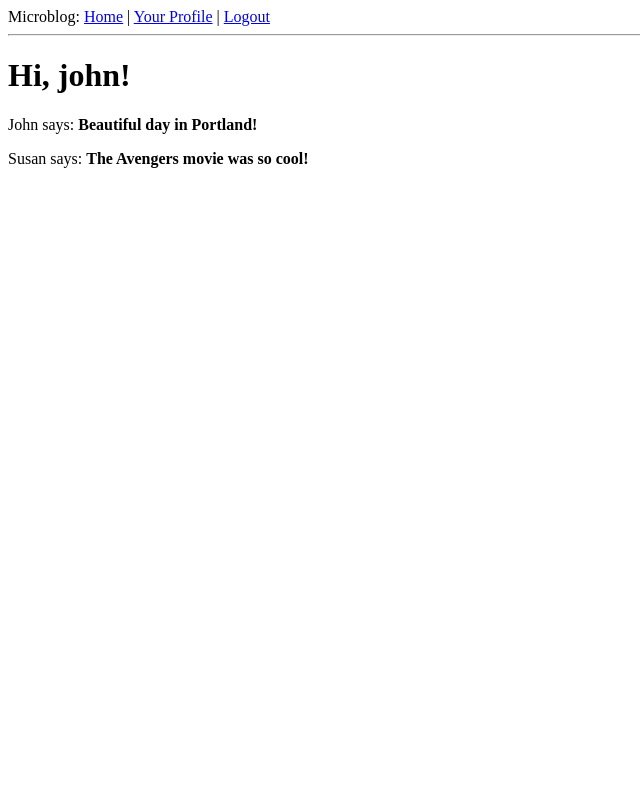
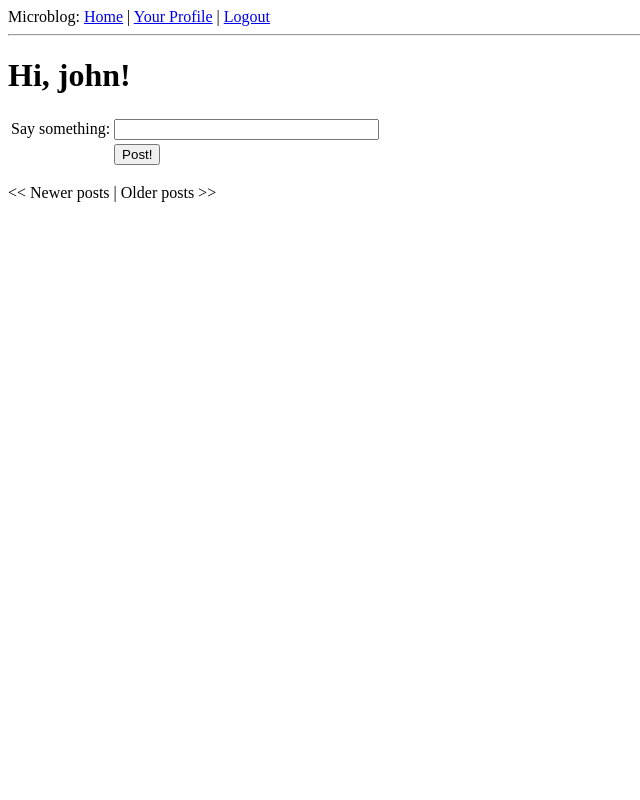
Before and after one commit to nankej/microblog_v2, a Flask app: page /index in a window 1280 px wide. Shown: the whole page, without its empty margins (0-640 px from the left). Run offline with Flask 2, Linux system fonts and the light colour scheme; a user stored in the database is signed in; data comes from the database, SQL or seed files in the repository; both versions use the stored data as it was after the commit; parts of the project's set-up code (start-up, migrations or seed data) failed here and were passed over; some libraries are stand-ins or nearby versions.

Commit message:
chapter9 progress

```diff
--- a/app/__init__.py
+++ b/app/__init__.py
@@ -4,6 +4,7 @@
 from flask import Flask
 from flask.ext.sqlalchemy import SQLAlchemy
 from config import basedir, ADMINS, MAIL_SERVER, MAIL_PORT, MAIL_USERNAME, MAIL_PASSWORD
+from flask.ext.bootstrap import Bootstrap
 
 
 app = Flask(__name__)
@@ -15,6 +16,8 @@
 login_manager.init_app(app)
 
 login_manager.login_view = 'login'
+
+bootstrap = Bootstrap(app)
 
 from app import views, models
 
--- a/app/forms.py
+++ b/app/forms.py
@@ -25,3 +25,6 @@
             self.username.errors.append('This username is already in use. Please choose another one.')
             return False
         return True
+
+class PostForm(Form):
+    post = StringField('post', validators=[DataRequired()])
--- a/app/templates/index.html
+++ b/app/templates/index.html
@@ -1,9 +1,30 @@
+<!-- extend base layout -->
 {% extends "base.html" %}
+
 {% block content %}
-    <h1>Hi, {{ user.username }}!</h1>
-    {% for post in posts %}
-    <p>
-      {{ post.author.username }} says: <b>{{ post.body }}</b>
-    </p>
-    {% endfor %}
+  <h1>Hi, {{ g.user.username }}!</h1>
+  <form action="" method="post" name="post">
+      {{ form.hidden_tag() }}
+      <table>
+          <tr>
+              <td>Say something:</td>
+              <td>{{ form.post(size=30, maxlength=140) }}</td>
+              <td>
+                    {% for error in form.post.errors %}
+                        <span style="color: red;">[{{ error }}]</span><br>
+                    {% endfor %}
+              </td>
+          </tr>
+          <tr>
+              <td></td>
+              <td><input type="submit" value="Post!"></td>
+              <td></td>
+          </tr>
+      </table>
+  </form>
+  {% for post in posts.items %}
+        {% include 'post.html' %}
+  {% endfor %}
+  {% if posts.has_prev %}<a href="{{ url_for('index', page=posts.prev_num) }}">&lt;&lt; Newer posts</a>{% else %}&lt;&lt; Newer posts{% endif %} |
+  {% if posts.has_next %}<a href="{{ url_for('index', page=posts.next_num) }}">Older posts &gt;&gt;</a>{% else %}Older posts &gt;&gt;{% endif %}
 {% endblock %}
--- a/app/views.py
+++ b/app/views.py
@@ -1,3 +1,4 @@
+from config import POSTS_PER_PAGE
 from flask import render_template, flash, redirect, session, url_for, request, g
 from flask.ext.login import login_user, logout_user, current_user, login_required
 from app import app, db, login_manager
@@ -5,25 +6,25 @@
 from datetime import datetime
 from .forms import LoginForm, EditForm
 
-# index view function suppressed for brevity
+from .forms import LoginForm, EditForm, PostForm
+from .models import User, Post
 
-@app.route('/index' , methods=['GET','POST'])
+@app.route('/', methods=['GET', 'POST'])
+@app.route('/index', methods=['GET', 'POST'])
+@app.route('/index/<int:page>', methods=['GET', 'POST'])
 @login_required
-def index():
-    user = g.user
-    posts = [
-        {
-            'author': {'username': 'John'},
-            'body': 'Beautiful day in Portland!'
-        },
-        {
-            'author': {'username': 'Susan'},
-            'body': 'The Avengers movie was so cool!'
-        }
-    ]
+def index(page=1):
+    form = PostForm()
+    if form.validate_on_submit():
+        post = Post(body=form.post.data, timestamp=datetime.utcnow(), author=g.user)
+        db.session.add(post)
+        db.session.commit()
+        flash('Your post is now live!')
+        return redirect(url_for('index'))
+    posts = g.user.followed_posts().paginate(page, POSTS_PER_PAGE, False)
     return render_template('index.html',
                            title='Home',
-                           user=user,
+                           form=form,
                            posts=posts)
 
 @app.route('/register' , methods=['GET','POST'])
--- a/config.py
+++ b/config.py
@@ -15,3 +15,6 @@
 
 # administrator list
 ADMINS = ['you@example.com']
+
+# pagination
+POSTS_PER_PAGE = 3
```
Also changed, not shown: app.db, 3 other files.
